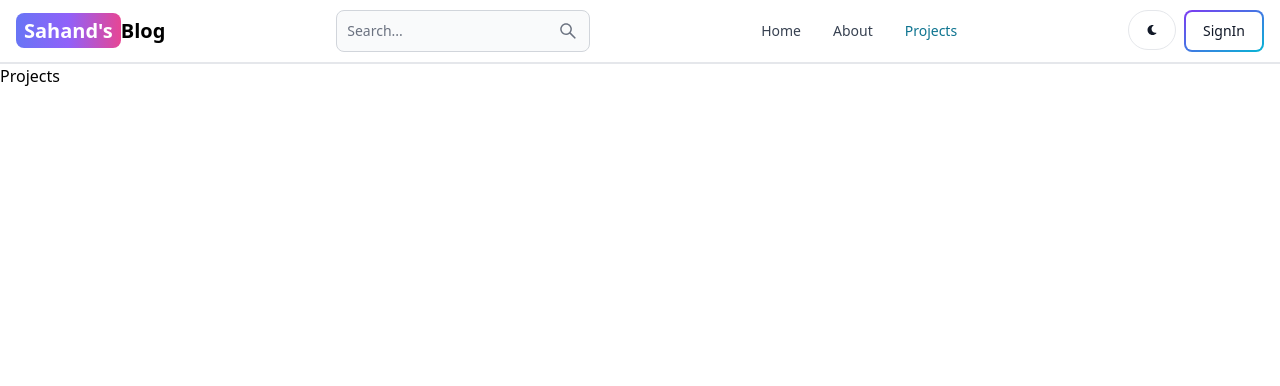
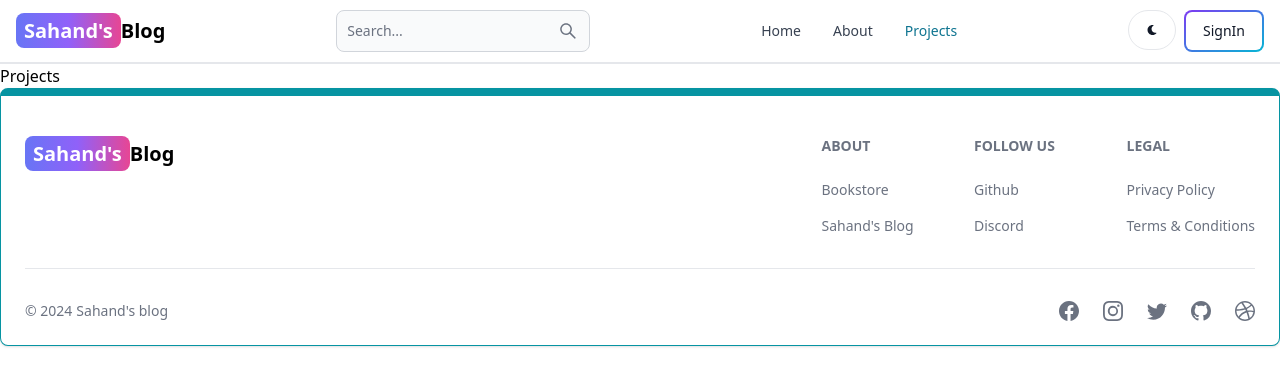
Before and after one commit to SechabaMadyibi/mern-blog, a React (Vite) app in the folder client/: page /projects in a window 1280 px wide. Shown: the top 386 px of the page. Built offline with nearby package versions, Linux system fonts and the light colour scheme.

Commit message:
create the footer component

```diff
--- a/client/src/App.jsx
+++ b/client/src/App.jsx
@@ -7,6 +7,7 @@
 import Dashboard from './pages/Dashboard'
 import Projects from './pages/Projects'
 import Header from './components/Headerr'
+import Footer from './components/Footer'
 
 
 export default function App() {
@@ -21,6 +22,7 @@
    <Route path='/dashboard' element = {<Dashboard/>}/>
    <Route path='/projects' element = {<Projects/>}/>
    </Routes>
+   <Footer/>
       </BrowserRouter>
 
   )
--- a/client/src/components/Footer.jsx
+++ b/client/src/components/Footer.jsx
@@ -1,13 +1,14 @@
 import React from "react";
 import { Footer } from "flowbite-react";
 import { Link } from "react-router-dom";
+import {BsFacebook,BsInstagram,BsTwitter,BsGithub,BsDribbble} from "react-icons/bs"
 
 export default function FooterCom() {
   return (
     <Footer container className="border border-t-8 border-teal-500">
-      <div className="">
-        <div className="">
-          <div className="">
+      <div className="w-full max-w-7xl mx-auto">
+        <div className="grid w-full justify-between sm:flex md:grid-cols-1">
+          <div className="mt-5">
             <Link
               to="/"
               className="self-centre whitespace-nowrap text-lg sm:text-xl font-semibold dark:text-white"
@@ -18,7 +19,58 @@
               Blog
             </Link>
           </div>
-          <div className="grid grid-cols-2"></div>
+          <div className="grid grid-cols-2 gap-8 mt-4 sm:grid-cols-3 sm:gap-6">
+            <div>
+              <Footer.Title title="About" />
+              <Footer.LinkGroup col>
+                <Footer.Link
+                  href="https://book-store-app12.netlify.app/"
+                  target="_blank"
+                  rel="noopener noreferrer"
+                >
+                  Bookstore
+                </Footer.Link>
+                <Footer.Link href="http://localhost:5173/about">
+                  Sahand's Blog
+                </Footer.Link>
+              </Footer.LinkGroup>
+            </div>
+            <div>
+              <Footer.Title title="Follow us" />
+              <Footer.LinkGroup col>
+                <Footer.Link
+                  href="https://github.com/SechabaMadyibi/mern-blog"
+                  target="_blank"
+                  rel="noopener noreferrer"
+                >
+                  Github
+                </Footer.Link>
+                <Footer.Link href="#">Discord</Footer.Link>
+              </Footer.LinkGroup>
+            </div>
+            <div>
+              <Footer.Title title="Legal" />
+              <Footer.LinkGroup col>
+                <Footer.Link href="#">Privacy Policy</Footer.Link>
+                <Footer.Link href="#">Terms & Conditions</Footer.Link>
+              </Footer.LinkGroup>
+            </div>
+          </div>
+        </div>
+        <Footer.Divider />
+        <div className="w-full sm:flex sm:items-center sm:justify-between">
+          <Footer.Copyright
+            href="#"
+            by="Sahand's blog"
+            year={new Date().getFullYear()}
+          />
+          <div className="flex gap-6 sm:mt-0 mt-4 sm:justify-center">
+            <Footer.Icon href="#" icon={BsFacebook}/>
+            <Footer.Icon href="#" icon={BsInstagram}/>
+            <Footer.Icon href="#" icon={BsTwitter}/>
+            <Footer.Icon href="https://github.com/SechabaMadyibi/mern-blog" icon={BsGithub}/>
+            <Footer.Icon href="#" icon={BsDribbble}/>
+          </div>
         </div>
       </div>
     </Footer>
```
